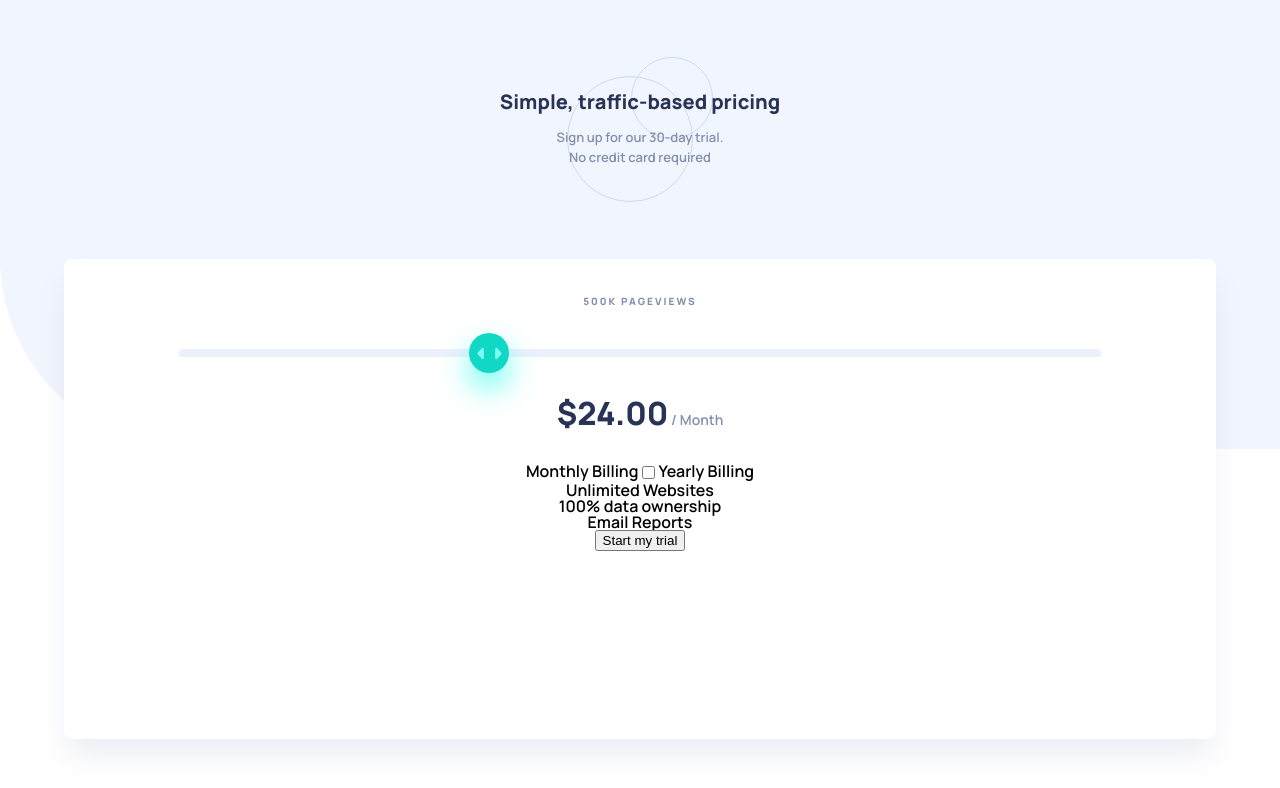
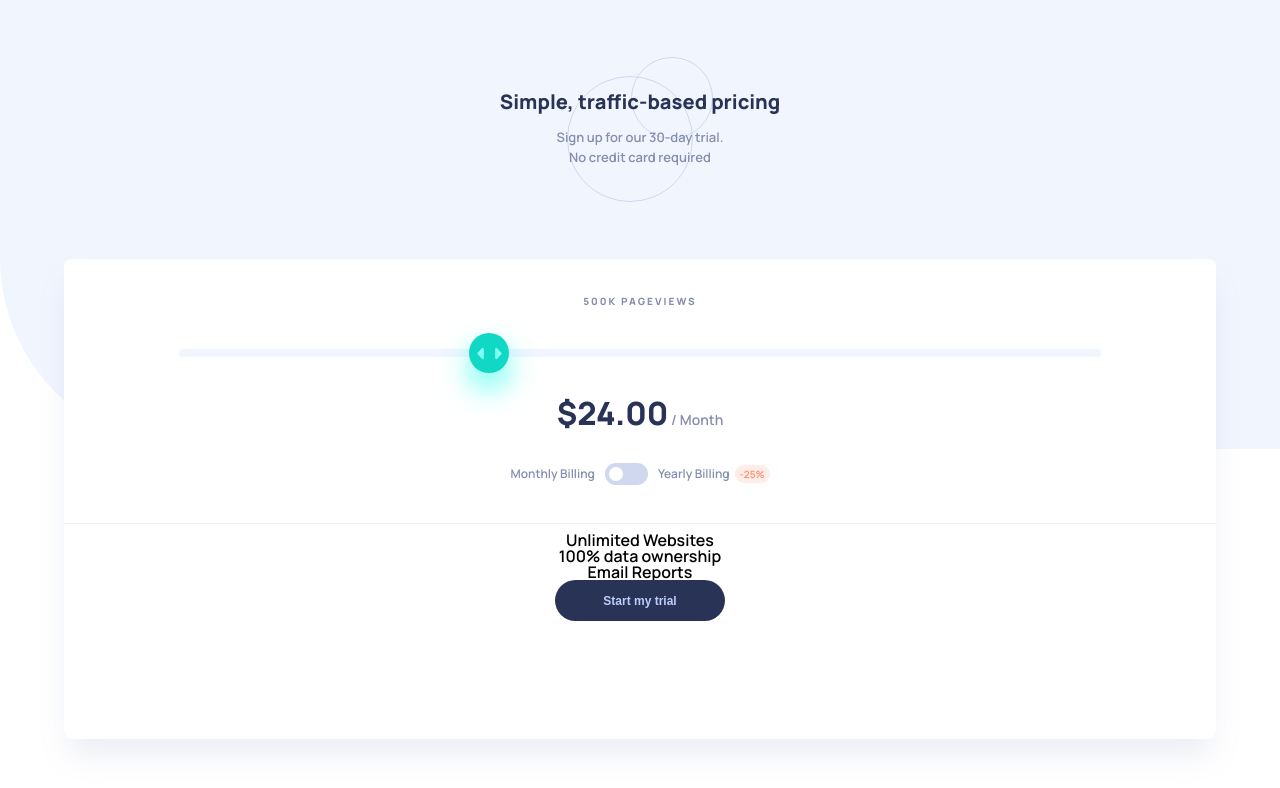
Before and after one commit to shivjoshi1996/interactive-pricing-component, a React (Create React App) app: page / in a window 1280 px wide. Shown: the top 788 px of the page. Built offline with nearby package versions, Linux system fonts and the light colour scheme.

Commit message:
WIP Styling - WIP list styling

```diff
--- /dev/null
+++ b/src/components/Button.js
@@ -0,0 +1,28 @@
+import styled from "styled-components"
+
+const StyledButton = styled.button`
+  height: 41px;
+  width: 170px;
+  border-radius: 20.5px;
+  background-color: #293356;
+  border: none;
+  cursor: pointer;
+
+  &:hover > p {
+    color: white;
+  }
+
+  > p {
+    font-size: 12px;
+    color: #BECDFF;
+    font-weight: 800;
+  }
+`;
+
+export default function Button(props){
+  return (
+    <StyledButton>
+      <p>{props.children}</p>
+    </StyledButton>
+  )
+}
--- a/src/components/Pricing.js
+++ b/src/components/Pricing.js
@@ -1,5 +1,6 @@
 import { useEffect, useState } from "react";
 import styled from "styled-components";
+import Button from "./Button";
 
 const StyledPricingContainer = styled.div`
   height: 60vh;
@@ -15,13 +16,12 @@ const StyledPricingInput = styled.input`
   width: 80%;
   border-radius: 50px;
   height: 8px;
-  background: #ECF0FB;
+  background: #F1F5FE;
   outline: none;
   -webkit-transition: .2s;
   transition: opacity .2s;
   margin-top: 40px;
   margin-bottom: 40px;
-
 
   &::-webkit-slider-thumb {
     -webkit-appearance: none;
@@ -61,9 +61,87 @@ const StyledMonthlyPrice = styled.p`
   }
 `;
 
+// -------------- TODO: Refactor toggle into its own component -------------------
+
 const StyledToggleContainer = styled.div`
   display: flex;
   justify-content: center;
+  align-items: center;
+
+  > p {
+    color: #848EAD;
+    font-size: 12px;
+    margin-right: 10px;
+    margin-left: 10px;
+
+    span {
+      color: #FF8D68;
+      font-size: 10px;
+      background-color: #FEEDE8;
+      border-radius: 50px;
+      padding: 2px 5px;
+      margin-left: 5px;
+    }
+  }
+`;
+
+const Toggle = styled.label`
+  position: relative;
+  display: inline-block;
+  width: 43px;
+  height: 22px;
+
+  > input {
+    opacity: 0;
+    width: 0;
+    height: 0;
+
+    &:checked + span {
+      background-color: #10D8C4;
+    }
+
+    &:focus + span {
+      box-shadow: 0 0 1px #10D8C4;
+    }
+
+    &:checked + span::before {
+      transform: translateX(21px);
+    }
+
+  }
+
+  > span {
+    position: absolute;
+    cursor: pointer;
+    top: 0;
+    left: 0;
+    right: 0;
+    bottom: 0;
+    background-color: #CFD8EF;
+    -webkit-transition: .4s;
+    transition: .4s;
+    border-radius: 34px;
+
+    &::before {
+      position: absolute;
+    content: "";
+    height: 14px;
+    width: 14px;
+    left: 4px;
+    bottom: 4px;
+    background-color: white;
+    -webkit-transition: .4s;
+    transition: .4s;
+    border-radius: 50%;
+    }
+  }
+`;
+
+const StyledHr = styled.hr`
+  margin-top: 38px;
+  height: 1px;
+  background-color: #ECF0FB;
+  border: none;
 `;
 
 export default function Pricing() {
@@ -132,12 +210,14 @@ export default function Pricing() {
 
       <StyledToggleContainer>
         <p>Monthly Billing</p>
-        <label>
+        <Toggle>
           <input type="checkbox" checked={isYearlyBilling} onChange={handleCheckBoxChange}/>
           <span></span>
-        </label>
-        <p>Yearly Billing</p>
+        </Toggle>
+        <p>Yearly Billing<span>-25%</span></p>
       </StyledToggleContainer>
+
+      <StyledHr />
 
       <ul>
         <li>Unlimited Websites</li>
@@ -145,7 +225,7 @@ export default function Pricing() {
         <li>Email Reports</li>
       </ul>
 
-      <button>Start my trial</button>
+      <Button>Start my trial</Button>
 
     </StyledPricingContainer>
   );
```
